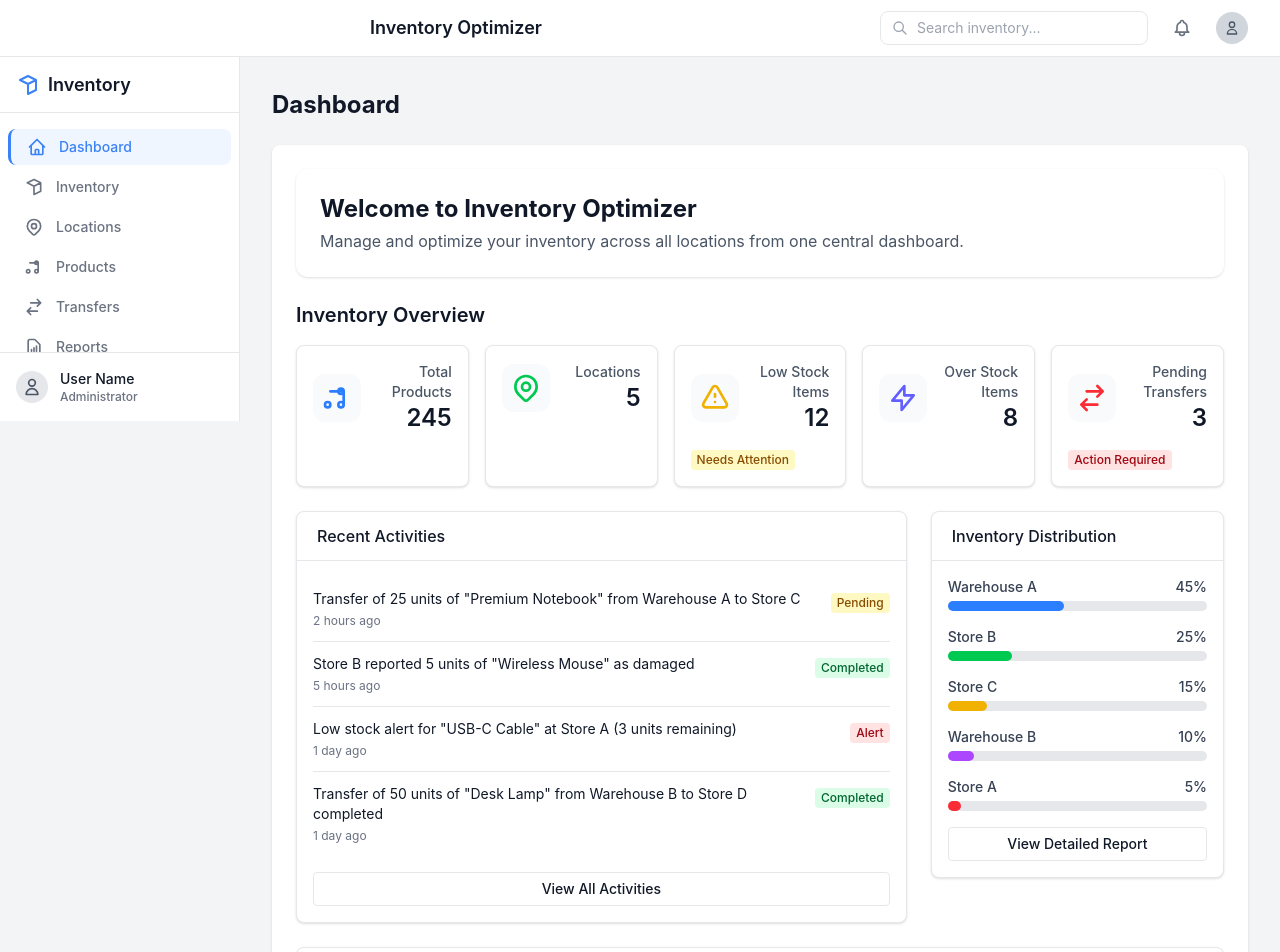
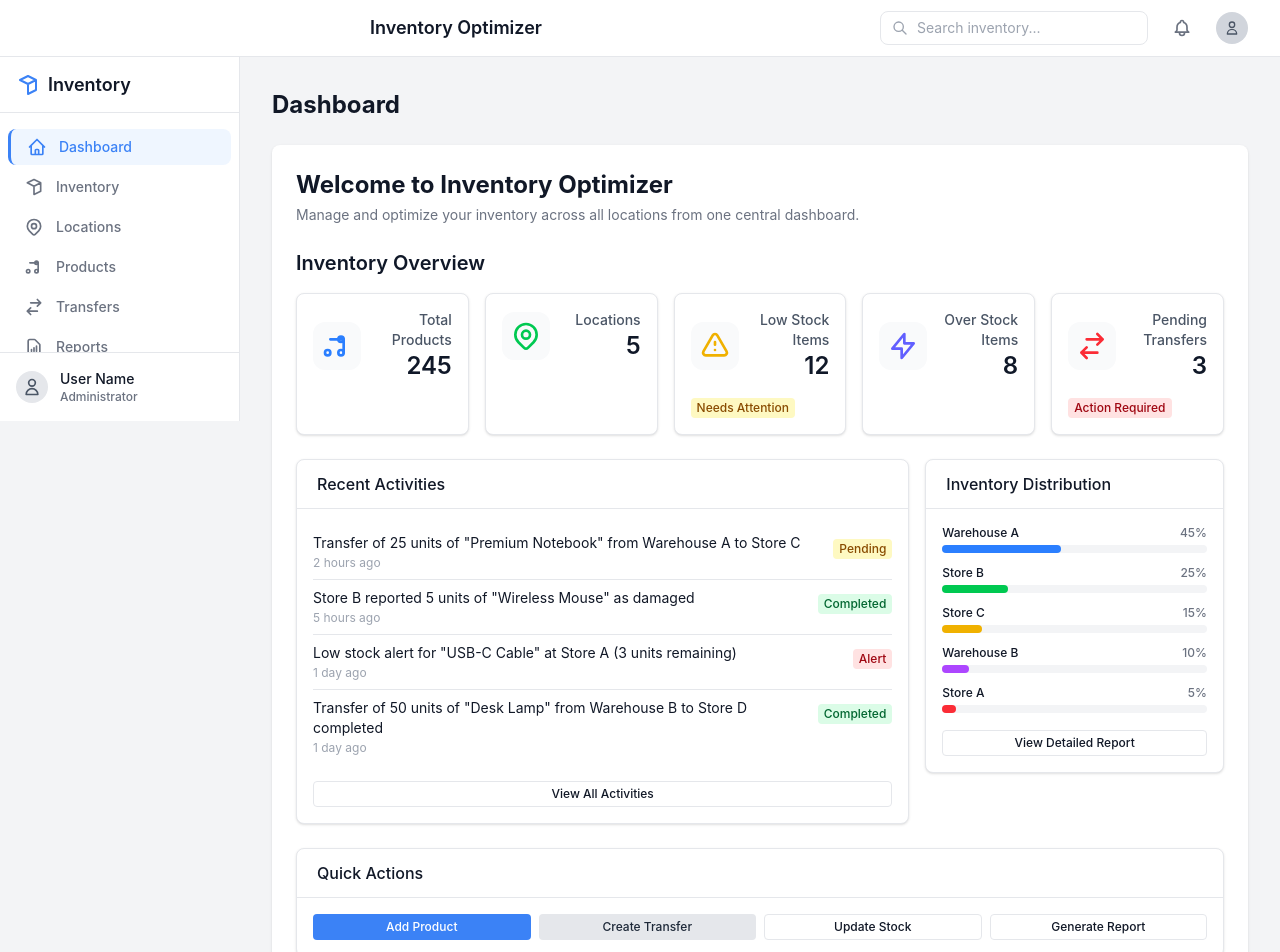
Before and after one commit to Workflow-Manager-admin/multilocation-inventory-optimizer-95269-95286, a Next.js app in the folder multi_location_inventory_optimizer/: page / in a window 1280 px wide. Shown: the top 952 px of the page. Built offline with nearby package versions, Linux system fonts and the light colour scheme.

Commit message:
Auto-commit: Changes as of 2025-05-22T13:39:05.489306+00:00

```diff
--- a/multi_location_inventory_optimizer/src/components/dashboard/DashboardContent.tsx
+++ b/multi_location_inventory_optimizer/src/components/dashboard/DashboardContent.tsx
@@ -73,9 +73,9 @@ export default function DashboardContent() {
   return (
     <div className="space-y-6">
       {/* Welcome section */}
-      <div className="bg-white dark:bg-gray-800 shadow rounded-lg p-4 sm:p-6 mb-4 sm:mb-6">
-        <h1 className="text-xl sm:text-2xl font-bold text-gray-900 dark:text-white">Welcome to Inventory Optimizer</h1>
-        <p className="mt-1 text-sm sm:text-base text-gray-600 dark:text-gray-300">
+      <div>
+        <h1 className="text-xl sm:text-2xl font-bold text-[color:var(--text-primary)]">Welcome to Inventory Optimizer</h1>
+        <p className="mt-1 text-sm text-[color:var(--text-secondary)]">
           Manage and optimize your inventory across all locations from one central dashboard.
         </p>
       </div>
@@ -83,18 +83,18 @@ export default function DashboardContent() {
       {/* Inventory Summary */}
       <InventorySummary data={mockSummaryData} />
 
-      <div className="grid grid-cols-1 md:grid-cols-2 lg:grid-cols-3 gap-4 sm:gap-6">
+      <div className="grid grid-cols-1 md:grid-cols-3 gap-4">
         {/* Recent Activity */}
-        <div className="lg:col-span-2">
+        <div className="md:col-span-2">
           <Card title="Recent Activities">
-            <div className="divide-y divide-gray-200 dark:divide-gray-700">
+            <div className="divide-y divide-[color:var(--border-light)]">
               {recentActivities.map((activity) => (
-                <div key={activity.id} className="py-3 flex flex-col sm:flex-row sm:justify-between sm:items-start gap-2">
+                <div key={activity.id} className="py-2 flex items-start justify-between gap-2">
                   <div className="flex-grow pr-2">
-                    <p className="text-sm text-gray-900 dark:text-white">{activity.description}</p>
-                    <p className="text-xs text-gray-500 dark:text-gray-400 mt-1">{activity.timestamp}</p>
+                    <p className="text-xs sm:text-sm text-[color:var(--text-primary)]">{activity.description}</p>
+                    <p className="text-xs text-[color:var(--text-tertiary)] mt-0.5">{activity.timestamp}</p>
                   </div>
-                  <div className="flex-shrink-0">
+                  <div className="flex-shrink-0 pt-0.5">
                     <Badge
                       variant={statusBadge[activity.status as keyof typeof statusBadge].variant as 'default' | 'primary' | 'success' | 'warning' | 'danger' | 'info'}
                       size="sm"
@@ -106,7 +106,7 @@ export default function DashboardContent() {
               ))}
             </div>
             <div className="mt-4">
-              <Button variant="outline" fullWidth>
+              <Button variant="outline" size="sm" fullWidth>
                 View All Activities
               </Button>
             </div>
@@ -116,16 +116,16 @@ export default function DashboardContent() {
         {/* Inventory Distribution */}
         <div>
           <Card title="Inventory Distribution">
-            <div className="space-y-4">
+            <div className="space-y-3">
               {inventoryDistribution.map((item) => (
                 <div key={item.location} className="flex flex-col">
                   <div className="flex justify-between items-center mb-1">
-                    <span className="text-sm font-medium text-gray-700 dark:text-gray-300">{item.location}</span>
-                    <span className="text-sm font-medium text-gray-700 dark:text-gray-300">{item.percentage}%</span>
+                    <span className="text-xs font-medium text-[color:var(--text-primary)]">{item.location}</span>
+                    <span className="text-xs font-medium text-[color:var(--text-secondary)]">{item.percentage}%</span>
                   </div>
-                  <div className="w-full bg-gray-200 dark:bg-gray-700 rounded-full h-2.5">
+                  <div className="w-full bg-[color:var(--bg-canvas)] rounded-full h-2">
                     <div
-                      className={`${item.color} h-2.5 rounded-full`}
+                      className={`${item.color} h-2 rounded-full`}
                       style={{ width: `${item.percentage}%` }}
                     ></div>
                   </div>
@@ -133,7 +133,7 @@ export default function DashboardContent() {
               ))}
             </div>
             <div className="mt-4">
-              <Button variant="outline" fullWidth>
+              <Button variant="outline" size="sm" fullWidth>
                 View Detailed Report
               </Button>
             </div>
@@ -143,17 +143,17 @@ export default function DashboardContent() {
 
       {/* Quick Actions */}
       <Card title="Quick Actions">
-        <div className="grid grid-cols-1 sm:grid-cols-2 md:grid-cols-2 lg:grid-cols-4 gap-3 sm:gap-4">
-          <Button variant="primary" fullWidth>
+        <div className="grid grid-cols-2 md:grid-cols-4 gap-2">
+          <Button variant="primary" size="sm" fullWidth>
             Add Product
           </Button>
-          <Button variant="secondary" fullWidth>
+          <Button variant="secondary" size="sm" fullWidth>
             Create Transfer
           </Button>
-          <Button variant="outline" fullWidth>
+          <Button variant="outline" size="sm" fullWidth>
             Update Stock
           </Button>
-          <Button variant="outline" fullWidth>
+          <Button variant="outline" size="sm" fullWidth>
             Generate Report
           </Button>
         </div>
```
Also changed, not shown: 2 other files (tests, documents, lock files or other folders).
